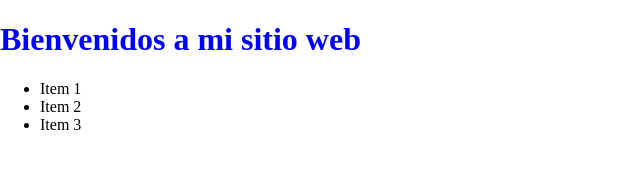
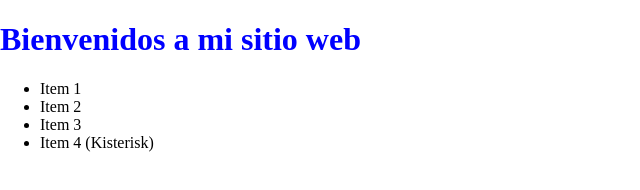
Before and after one commit to Kisterisk/bootcamp03, a plain HTML site: page index.html in a window 1280 px wide. Shown: the whole page, without its empty margins (0-640 px from the left). Drawn offline with Linux system fonts and the light colour scheme.

Commit message:
Agregue un item 4 a la lista desordenada

```diff
--- a/index.html
+++ b/index.html
@@ -13,6 +13,7 @@
         <li>Item 1</li>
         <li>Item 2</li>
         <li>Item 3</li>
+        <li>Item 4 (Kisterisk)</li>
     </ul>
 
     <script src="js/main.js"></script>
```
